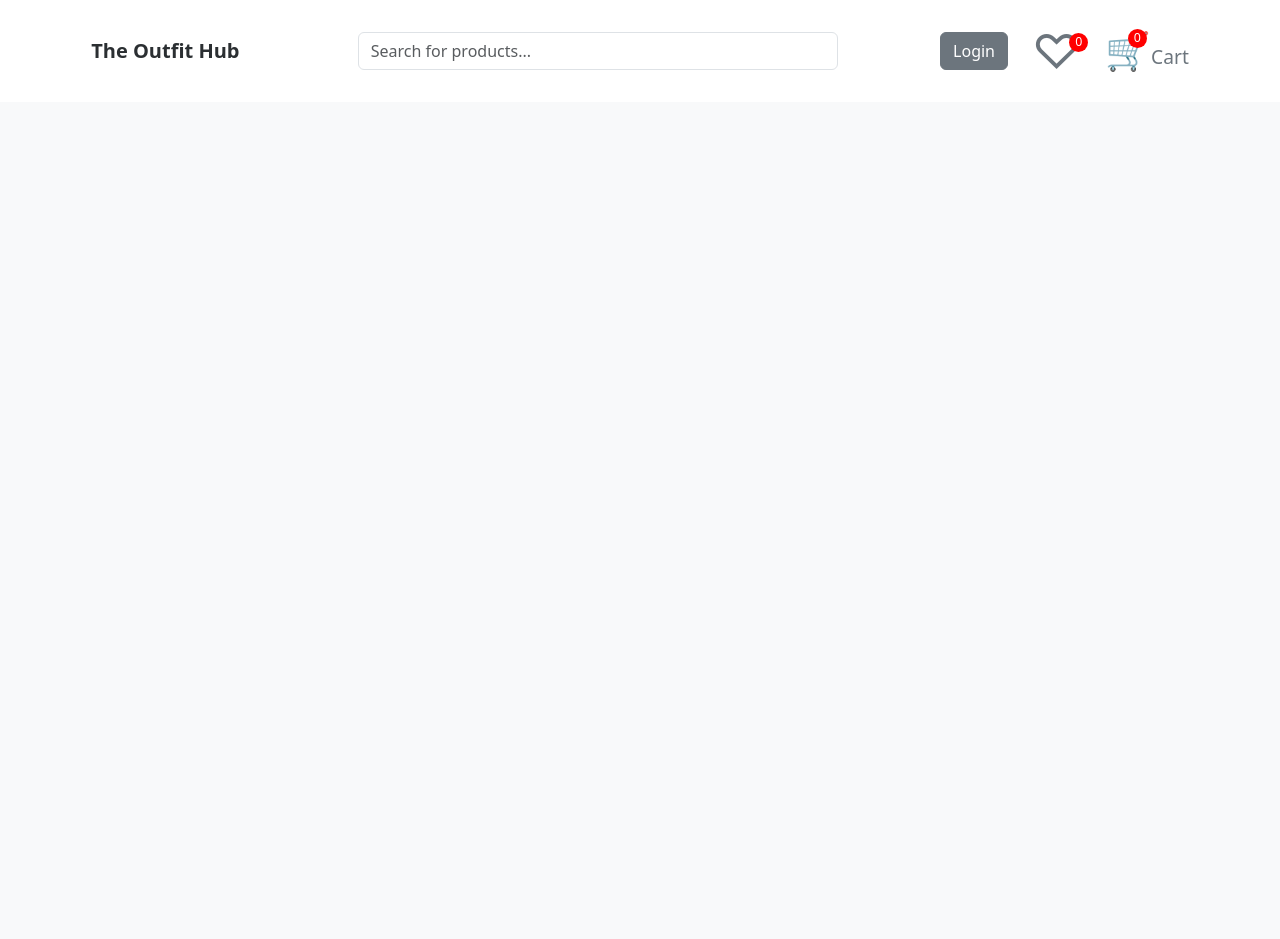
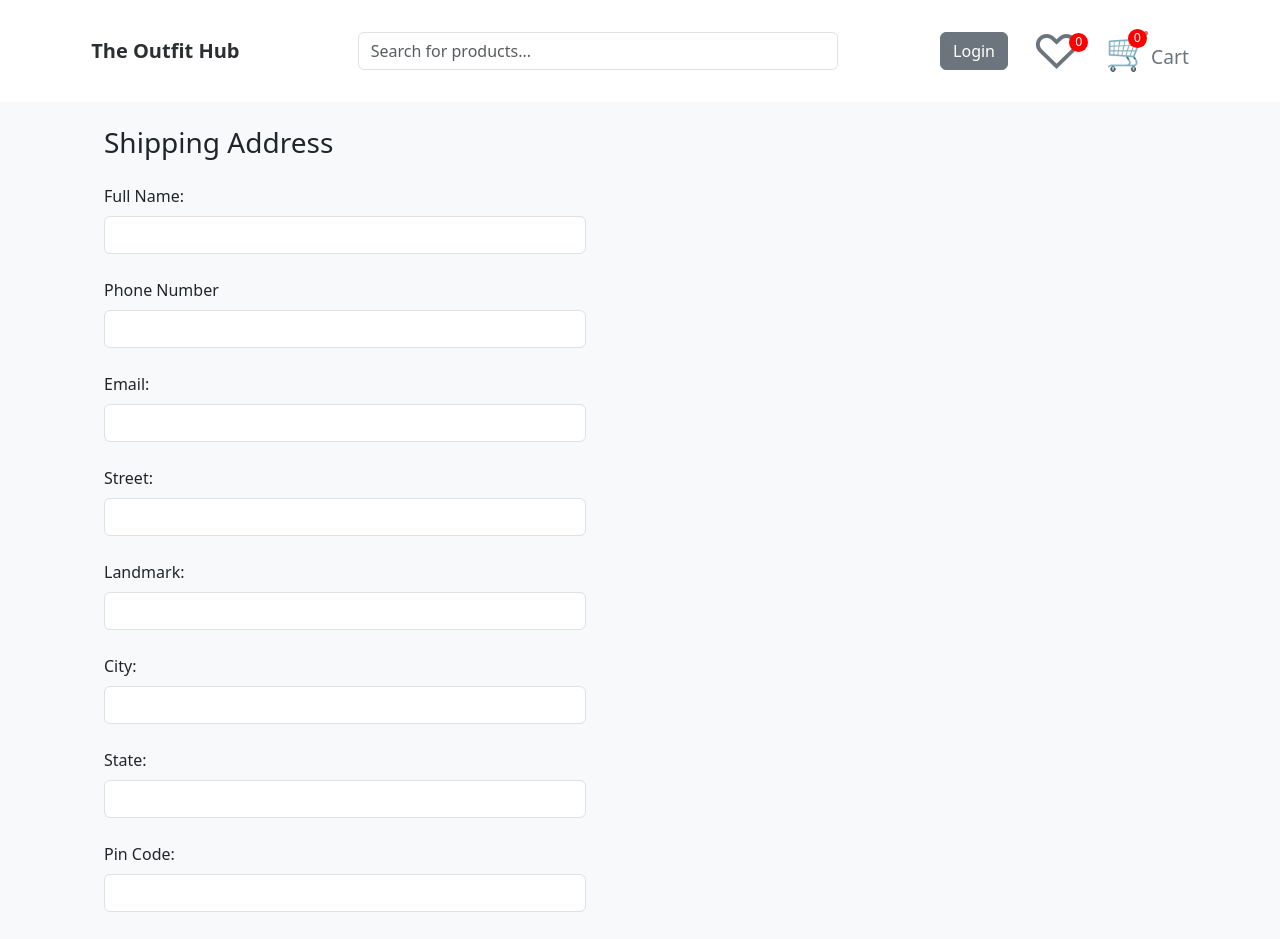
Before and after one commit to nabila-alam-11/Ecommerce-site, a React (Vite) app in the folder Frontend/: page /checkout/address in a window 1280 px wide. Shown: the top 939 px of the page. Before the commit the page ends 800 px from the top, so only its background shows below. Built offline with nearby package versions, Linux system fonts and the light colour scheme; no server answers.

Commit message:
chore: created new address in the backend and made a form to add address in the frontend

```diff
--- a/Frontend/src/contexts/ShopContext.jsx
+++ b/Frontend/src/contexts/ShopContext.jsx
@@ -133,6 +133,10 @@ export function ShopProvider({ children }) {
     setFilteredProducts(filtered);
   };
 
+  // ADDRESS
+
+  const [addresses, setAddresses] = useState([]);
+
   return (
     <ShopContext.Provider
       value={{
--- a/Frontend/src/pages/Checkout.jsx
+++ b/Frontend/src/pages/Checkout.jsx
@@ -4,7 +4,35 @@ const Checkout = () => {
   return (
     <>
       <Nav />
-      <main className="py-4 ps-4 pe-4"></main>
+      <main className="py-4 ps-4 pe-4" style={{ marginInline: "5rem" }}>
+        <div className="d-flex">
+          <div style={{ width: "45%" }}>
+            <h3 className="mb-4">Shipping Address</h3>
+            <form>
+              <label className="mb-2">Full Name: </label>
+              <input type="text" className="form-control mb-4" />
+              <label className="mb-2">Phone Number </label>
+              <input type="number" className="form-control mb-4" />
+              <label className="mb-2">Email: </label>
+              <input type="text" className="form-control mb-4" />
+              <label className="mb-2">Street: </label>
+
+              <input className="form-control mb-4" type="text" />
+              <label className="mb-2">Landmark: </label>
+              <input className="form-control mb-4" type="text" />
+              <label className="mb-2">City: </label>
+              <input className="form-control mb-4" type="text" />
+              <label className="mb-2">State: </label>
+              <input className="form-control mb-4" type="text" />
+              <label className="mb-2">Pin Code: </label>
+              <input className="form-control mb-4" type="text" />
+              <label className="mb-2">
+                <input type="checkbox" /> Set as Default Address
+              </label>
+            </form>
+          </div>
+        </div>
+      </main>
     </>
   );
 };
```
Also changed, not shown: 1 other file (tests, documents, lock files or other folders).
